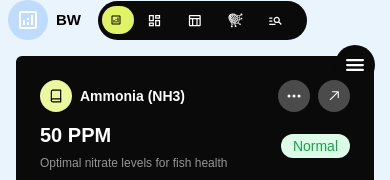
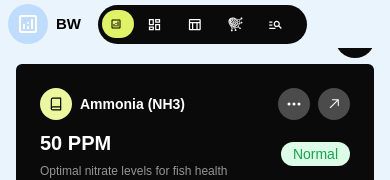
Before and after one commit to kennedyifeadi/blue-wave, a Next.js app: page / in a window 390 px wide. Shown: the top 180 px of the page. Built offline with nearby package versions, Linux system fonts and the light colour scheme; no server answers.

Commit message:
Refactor API key handling and remove sensitive information

```diff
--- a/src/app/components/Aisurmmary.js
+++ b/src/app/components/Aisurmmary.js
@@ -7,7 +7,7 @@ import { lineChartData } from '../data/waterData';
 export const AiInference = () => {
   const [response, setResponse] = useState("");
   const [isLoading, setIsLoading] = useState(true);
-  const API_KEY = "AIzaSyDVlfPlzubkQw9orWkmunaTQ2Ku2FQG4Ug"
+  const API_KEY = process.env.NEXT_PUBLIC_API_KEY;
   const genAI = new GoogleGenerativeAI(API_KEY)
 
   const dataOne = [...lineChartData.datasets[0].data];
--- a/src/app/components/NavBar.js
+++ b/src/app/components/NavBar.js
@@ -9,7 +9,7 @@ import Link from 'next/link';
 
 export const Navbar = () => {
   return (
-    <div className="h-[10%] flex w-full ">
+    <div className="h-[10%] flex w-full py-1 md:py-0">
       <div className="flex items-center md:px-4 px-2 justify-between w-full h-full ">
         <div className="flex items-center w-[80%] gap-3 justify-between h-full">
           <div className="flex items-center w-[20%] text-black font-bold text-lg">
@@ -54,7 +54,7 @@ export const Navbar = () => {
           <FaRegBell className="text-black bg-white rounded-full w-8 h-8 p-2" size={20} />
           <div className="flex items-center w-[50%] px-2 gap-2 h-[70%] rounded-full bg-white ">
             {/* <HiOutlineUserCircle className="text-black" size={24} /> */}
-            <image src={maleProfile} className="rounded-full w-6 h-6 object-cover "/ >
+            {/* <image src={maleProfile} className="rounded-full w-6 h-6 object-cover "/ > */}
             <div className="flex flex-col">
               <p className="text-black text-[10px] font-bold">Eric Simatupang</p>
               <p className="text-gray-500 text-[10px]">Site Manager</p>
--- a/src/app/components/Sidebar.js
+++ b/src/app/components/Sidebar.js
@@ -40,7 +40,7 @@ export const Sidebar = () => {
   }, [clicked]);
 
   return (
-    <div className="w-max h-max md:relative absolute md:h-full right-[15px] top-[5px] md:pl-4">
+    <div className="w-max h-max md:relative absolute md:h-full right-[15px] top-[-30px] md:top-0 z-40 md:pl-4">
       <div
         ref={sidebarRef}
         className={`flex md:relative fixed z-20 top-[-2px] md:top-[-2px] md:translate-x-0 flex-col bg-gray-50 md:w-64 w-72 md:h-full h-[100dvh] duration-500 ease-in-out gap-3 md:gap-0 md:rounded-lg rounded-tr-none rounded-br-none p-4 ${
```
